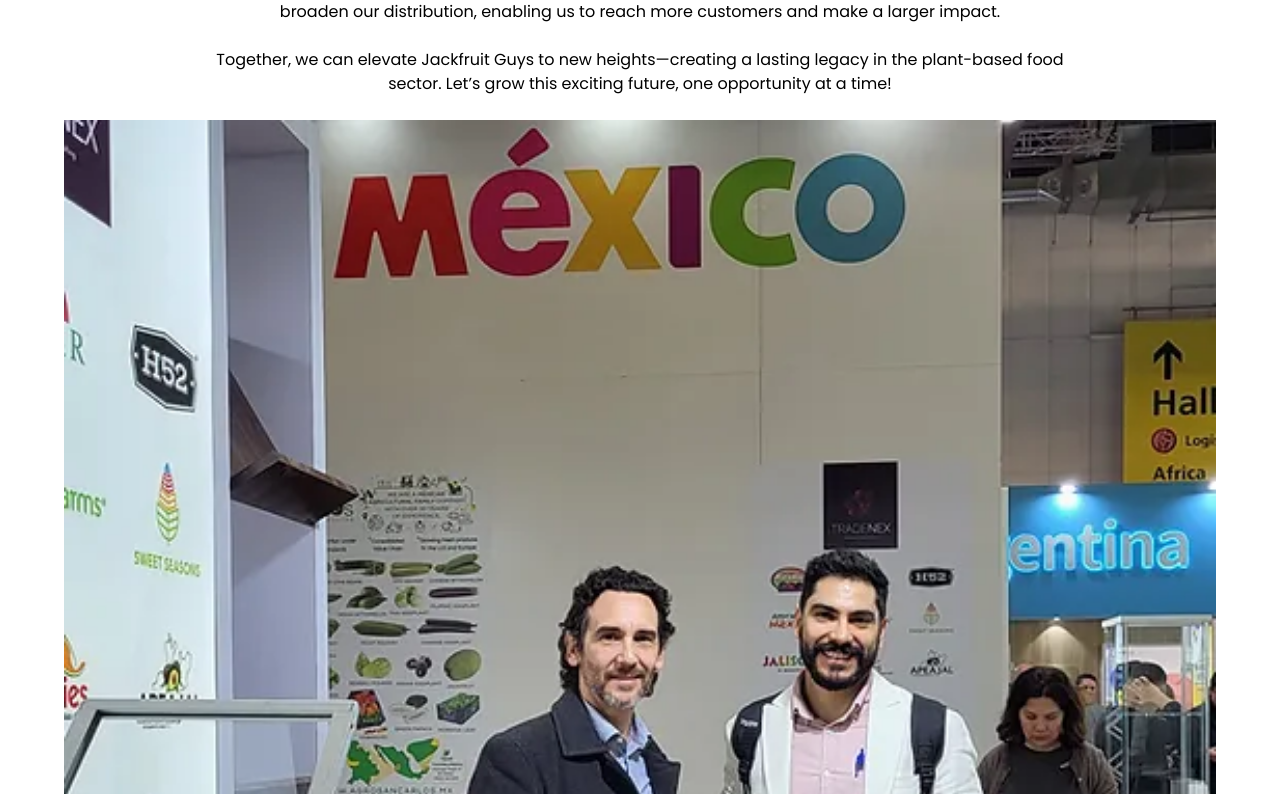
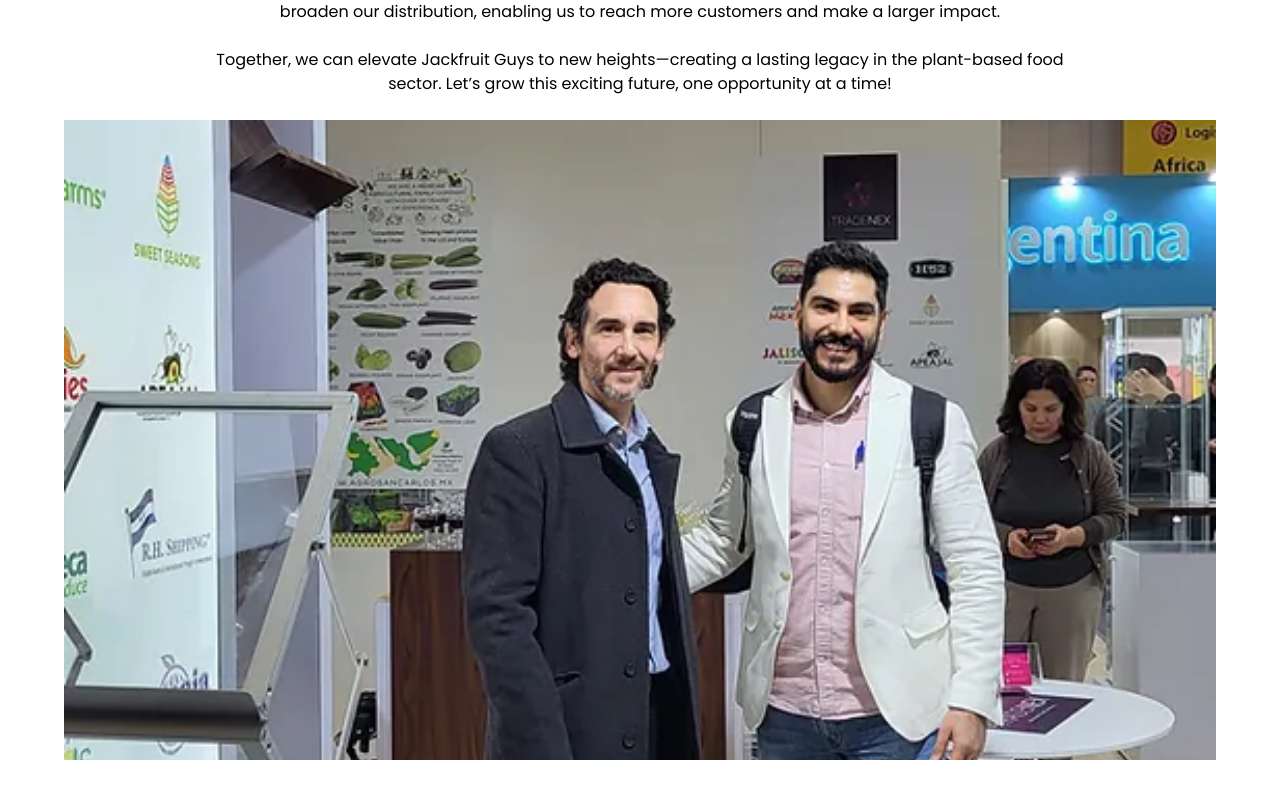
Before and after one commit to Sanaullahcs/jackfruitguys-website-frontend, a Vue app: page /join-us in a window 1280 px wide. Shown: the part 866-1660 px from the top of the page. Built offline with nearby package versions, Linux system fonts and the light colour scheme; a web font is replaced by a local one.

Commit message:
Update JoinUsMain.vue

```diff
--- a/src/components/JoinUs/JoinUsMain.vue
+++ b/src/components/JoinUs/JoinUsMain.vue
@@ -30,7 +30,12 @@
       </p>
     </div>
     <div>
-      <v-img src="../../assets/images/uni1.webp"></v-img>
+      <v-img
+        max-height="80vh"
+        class="joinusimgCss"
+        style="object-fit: cover"
+        src="../../assets/images/uni1.webp"
+      ></v-img>
     </div>
     <div class="mt-10">
       <v-row>
@@ -96,3 +101,9 @@
     </div>
   </div>
 </template>
+
+<style>
+.joinusimgCss img {
+  object-fit: cover !important;
+}
+</style>
```
